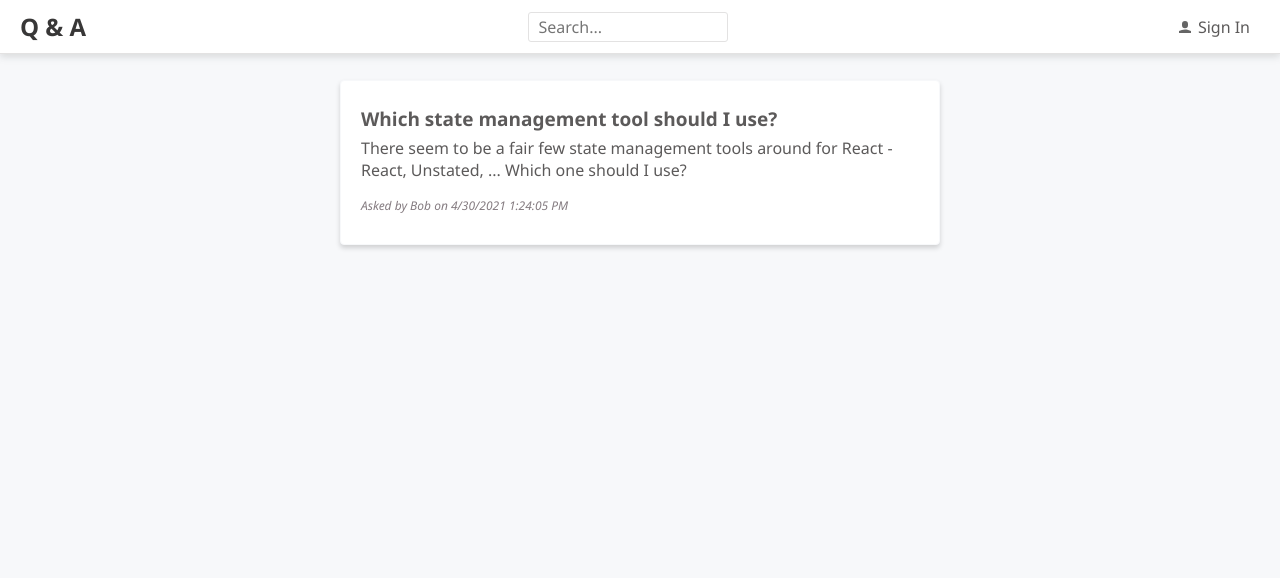
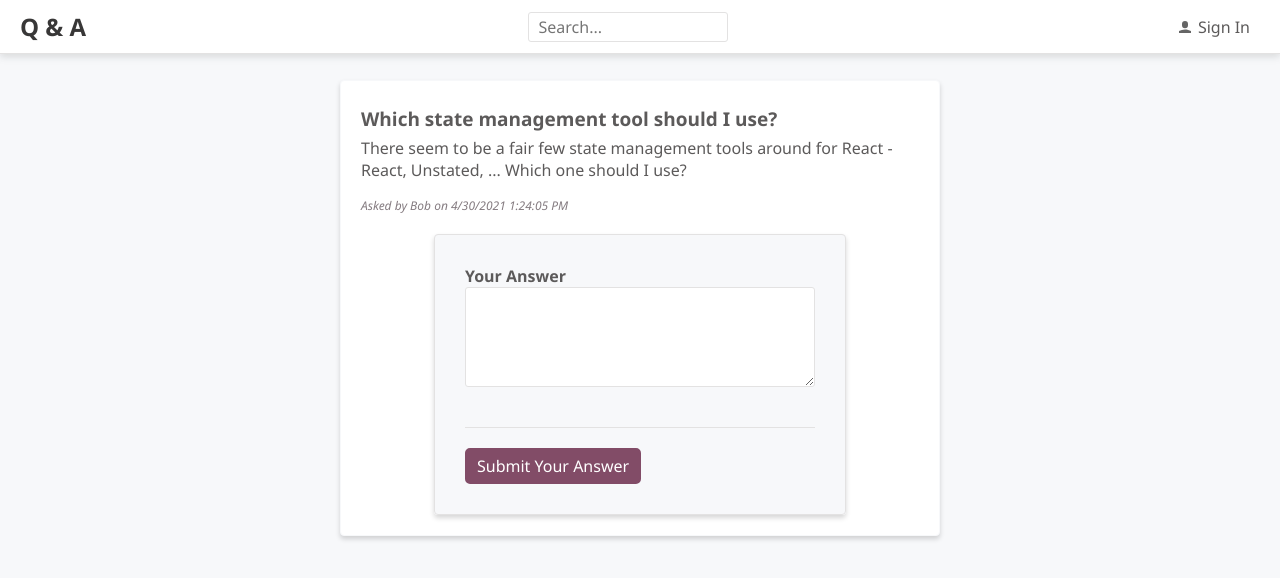
Before and after one commit to princewhyte2/Q-A, a React (Create React App) app: page /questions/2 in a window 1280 px wide. Shown: the top 578 px of the page. Built offline with nearby package versions, Linux system fonts and the light colour scheme.

Commit message:
feat; Implement form validation with useform hooks

```diff
--- a/package.json
+++ b/package.json
@@ -15,6 +15,7 @@
     "history": "^5.0.0",
     "react": "^17.0.2",
     "react-dom": "^17.0.2",
+    "react-hook-form": "^7.4.0",
     "react-router-dom": "^6.0.0-beta.0",
     "react-scripts": "4.0.3",
     "typescript": "^4.1.2",
--- a/src/AskPage.tsx
+++ b/src/AskPage.tsx
@@ -1,5 +1,98 @@
 import React from 'react';
 import { Page } from './Page';
+import {
+  Fieldset,
+  FieldContainer,
+  FieldLabel,
+  FieldInput,
+  FieldError,
+  FieldTextArea,
+  FormButtonContainer,
+  PrimaryButton,
+  SubmissionSuccess,
+} from './Styles';
 
-export const AskPage = () => <Page title="Ask a question">{null}</Page>;
+import { useForm, useFormState } from 'react-hook-form';
+import { postQuestion } from './QuestionsData';
+
+type FormData = {
+  title: string;
+  content: string;
+};
+
+export const AskPage = () => {
+  const [successfullySubmitted, setSuccessfullySubmitted] = React.useState(
+    false,
+  );
+  const {
+    register,
+    formState: { errors, isSubmitting },
+
+    handleSubmit,
+  } = useForm<FormData>({ mode: 'onBlur' });
+
+  const submitForm = async (data: FormData) => {
+    const result = await postQuestion({
+      title: data.title,
+
+      content: data.content,
+
+      userName: 'Fred',
+
+      created: new Date(),
+    });
+
+    setSuccessfullySubmitted(result ? true : false);
+  };
+
+  return (
+    <Page title="Ask a question">
+      <form onSubmit={handleSubmit(submitForm)}>
+        <Fieldset disabled={isSubmitting || successfullySubmitted}>
+          <FieldContainer>
+            <FieldLabel htmlFor="title">Title</FieldLabel>
+            <FieldInput
+              id="title"
+              type="text"
+              {...register('title', { required: true, minLength: 10 })}
+            />
+            {errors.title && errors.title.type === 'required' && (
+              <FieldError>You must enter the question title</FieldError>
+            )}
+
+            {errors.title && errors.title.type === 'minLength' && (
+              <FieldError>The title must be at least 10 characters</FieldError>
+            )}
+          </FieldContainer>
+
+          <FieldContainer>
+            <FieldLabel htmlFor="content">Content</FieldLabel>
+            <FieldTextArea
+              id="content"
+              {...register('content', { required: true, minLength: 50 })}
+            />
+            {errors.content && errors.content.type === 'required' && (
+              <FieldError>You must enter the question content</FieldError>
+            )}
+
+            {errors.content && errors.content.type === 'minLength' && (
+              <FieldError>
+                The content must be at least 50 characters
+              </FieldError>
+            )}
+          </FieldContainer>
+
+          <FormButtonContainer>
+            <PrimaryButton type="submit">Submit Your Question</PrimaryButton>
+          </FormButtonContainer>
+          {successfullySubmitted && (
+            <SubmissionSuccess>
+              Your question was successfully submitted
+            </SubmissionSuccess>
+          )}
+        </Fieldset>
+      </form>
+    </Page>
+  );
+};
 export default AskPage;
--- a/src/Header.tsx
+++ b/src/Header.tsx
@@ -1,15 +1,25 @@
 /** @jsxImportSource @emotion/react */
 
 import { css } from '@emotion/react';
-import { Link } from 'react-router-dom';
+import { Link, useSearchParams, useNavigate } from 'react-router-dom';
+import { useForm } from 'react-hook-form';
 import { fontFamily, fontSize, gray1, gray2, gray5 } from './Styles';
 import React from 'react';
 import { UserIcon } from './Icons';
 
+type FormData = {
+  search: string;
+};
 export const Header = () => {
-  const handleSearchInputChange = (e: React.ChangeEvent<HTMLInputElement>) => {
-    console.log(e.currentTarget.value);
+  const navigate = useNavigate();
+  const { register, handleSubmit } = useForm<FormData>();
+  const [searchParams] = useSearchParams();
+  const criteria = searchParams.get('criteria') || '';
+
+  const submitForm = ({ search }: FormData) => {
+    navigate(`search?criteria=${search}`);
   };
+
   return (
     <div
       css={css`
@@ -47,11 +57,13 @@ export const Header = () => {
       >
         Q & A
       </Link>
-
+      <form onSubmit={handleSubmit(submitForm)}>
         <input
+          {...register('search')}
+          name="search"
           type="text"
           placeholder="Search..."
-        onChange={handleSearchInputChange}
+          defaultValue={criteria}
           css={css`
             box-sizing: border-box;
             font-family: ${fontFamily};
@@ -68,7 +80,7 @@ export const Header = () => {
             }
           `}
         />
-
+      </form>
       <Link
         to="signin"
         css={css`
--- a/src/QuestionPage.tsx
+++ b/src/QuestionPage.tsx
@@ -2,15 +2,39 @@
 
 import { css } from '@emotion/react';
 import { AnswerList } from './AnswerList';
-import { gray3, gray6 } from './Styles';
+import {
+  gray3,
+  gray6,
+  Fieldset,
+  FieldContainer,
+  FieldLabel,
+  FieldError,
+  FieldTextArea,
+  FormButtonContainer,
+  PrimaryButton,
+  SubmissionSuccess,
+} from './Styles';
+import { useForm } from 'react-hook-form';
 import React from 'react';
 import { Page } from './Page';
-import { QuestionData, getQuestion } from './QuestionsData';
+import { QuestionData, getQuestion, postAnswer } from './QuestionsData';
 import { useParams } from 'react-router-dom';
+
+type FormData = {
+  content: string;
+};
 
 export const QuestionPage = () => {
   const [question, setQuestion] = React.useState<QuestionData | null>(null);
+  const [successfullySubmitted, setSuccessfullySubmitted] = React.useState(
+    false,
+  );
   const { questionId } = useParams();
+  const {
+    register,
+    formState: { errors, isSubmitting },
+    handleSubmit,
+  } = useForm<FormData>({ mode: 'onBlur' });
 
   React.useEffect(() => {
     const doGetQuestion = async (questionId: number) => {
@@ -23,6 +47,20 @@ export const QuestionPage = () => {
       doGetQuestion(Number(questionId));
     }
   }, [questionId]);
+
+  const submitForm = async (data: FormData) => {
+    const result = await postAnswer({
+      questionId: question!.questionId,
+
+      content: data.content,
+
+      userName: 'Fred',
+
+      created: new Date(),
+    });
+
+    setSuccessfullySubmitted(result ? true : false);
+  };
   return (
     <Page>
       <div
@@ -75,6 +113,43 @@ export const QuestionPage = () => {
              `}
             </div>
             <AnswerList data={question.answers} />
+            <form
+              onSubmit={handleSubmit(submitForm)}
+              css={css`
+                margin-top: 20px;
+              `}
+            >
+              <Fieldset disabled={isSubmitting || successfullySubmitted}>
+                <FieldContainer>
+                  <FieldLabel htmlFor="content">Your Answer</FieldLabel>
+
+                  <FieldTextArea
+                    id="content"
+                    {...register('content', { required: true, minLength: 50 })}
+                  />
+                  {errors.content && errors.content.type === 'required' && (
+                    <FieldError>You must enter the answer</FieldError>
+                  )}
+
+                  {errors.content && errors.content.type === 'minLength' && (
+                    <FieldError>
+                      The answer must be at least 50 characters
+                    </FieldError>
+                  )}
+                </FieldContainer>
+
+                <FormButtonContainer>
+                  <PrimaryButton type="submit">
+                    Submit Your Answer
+                  </PrimaryButton>
+                </FormButtonContainer>
+                {successfullySubmitted && (
+                  <SubmissionSuccess>
+                    Your answer was successfully submitted
+                  </SubmissionSuccess>
+                )}
+              </Fieldset>
+            </form>
           </React.Fragment>
         )}
       </div>
--- a/src/QuestionsData.ts
+++ b/src/QuestionsData.ts
@@ -85,3 +85,63 @@ export const searchQuestions = async (
         .indexOf(criteria.toLowerCase()) >= 0,
   );
 };
+
+export interface PostQuestionData {
+  title: string;
+
+  content: string;
+
+  userName: string;
+
+  created: Date;
+}
+
+export const postQuestion = async (
+  question: PostQuestionData,
+): Promise<QuestionData | undefined> => {
+  await wait(500);
+
+  const questionId = Math.max(...questions.map((q) => q.questionId)) + 1;
+
+  const newQuestion: QuestionData = {
+    ...question,
+
+    questionId,
+
+    answers: [],
+  };
+
+  questions.push(newQuestion);
+
+  return newQuestion;
+};
+
+export interface PostAnswerData {
+  questionId: number;
+
+  content: string;
+
+  userName: string;
+
+  created: Date;
+}
+
+export const postAnswer = async (
+  answer: PostAnswerData,
+): Promise<AnswerData | undefined> => {
+  await wait(500);
+
+  const question = questions.filter(
+    (q) => q.questionId === answer.questionId,
+  )[0];
+
+  const answerInQuestion: AnswerData = {
+    answerId: 99,
+
+    ...answer,
+  };
+
+  question.answers.push(answerInQuestion);
+
+  return answerInQuestion;
+};
--- a/src/Styles.ts
+++ b/src/Styles.ts
@@ -1,4 +1,6 @@
 import styled from '@emotion/styled';
+import { css } from '@emotion/react';
+
 export const gray1 = '#383737';
 
 export const gray2 = '#5c5a5a';
@@ -55,3 +57,93 @@ export const PrimaryButton = styled.button`
     cursor: not-allowed;
   }
 `;
+
+export const Fieldset = styled.fieldset`
+  margin: 10px auto 0 auto;
+
+  padding: 30px;
+
+  width: 350px;
+
+  background-color: ${gray6};
+
+  border-radius: 4px;
+
+  border: 1px solid ${gray5};
+
+  box-shadow: 0 3px 5px 0 rgba(0, 0, 0, 0.16);
+`;
+
+export const FieldContainer = styled.div`
+  margin-bottom: 10px;
+`;
+
+export const FieldLabel = styled.label`
+  font-weight: bold;
+`;
+
+const baseFieldCSS = css`
+  box-sizing: border-box;
+
+  font-family: ${fontFamily};
+
+  font-size: ${fontSize};
+
+  margin-bottom: 5px;
+
+  padding: 8px 10px;
+
+  border: 1px solid ${gray5};
+
+  border-radius: 3px;
+
+  color: ${gray2};
+
+  background-color: white;
+
+  width: 100%;
+
+  :focus {
+    outline-color: ${gray5};
+  }
+
+  :disabled {
+    background-color: ${gray6};
+  }
+`;
+
+export const FieldInput = styled.input`
+  ${baseFieldCSS}
+`;
+
+export const FieldTextArea = styled.textarea`
+  ${baseFieldCSS}
+
+  height: 100px;
+`;
+
+export const FieldError = styled.div`
+  font-size: 12px;
+
+  color: red;
+`;
+
+export const FormButtonContainer = styled.div`
+  margin: 30px 0px 0px 0px;
+
+  padding: 20px 0px 0px 0px;
+
+  border-top: 1px solid ${gray5};
+`;
+
+export const SubmissionSuccess = styled.div`
+  margin-top: 10px;
+
+  color: green;
+`;
+
+export const SubmissionFailure = styled.div`
+  margin-top: 10px;
+
+  color: red;
+`;
```
Also changed, not shown: 1 other file (tests, documents, lock files or other folders). Lines whose indentation alone changed are shown as unchanged.
